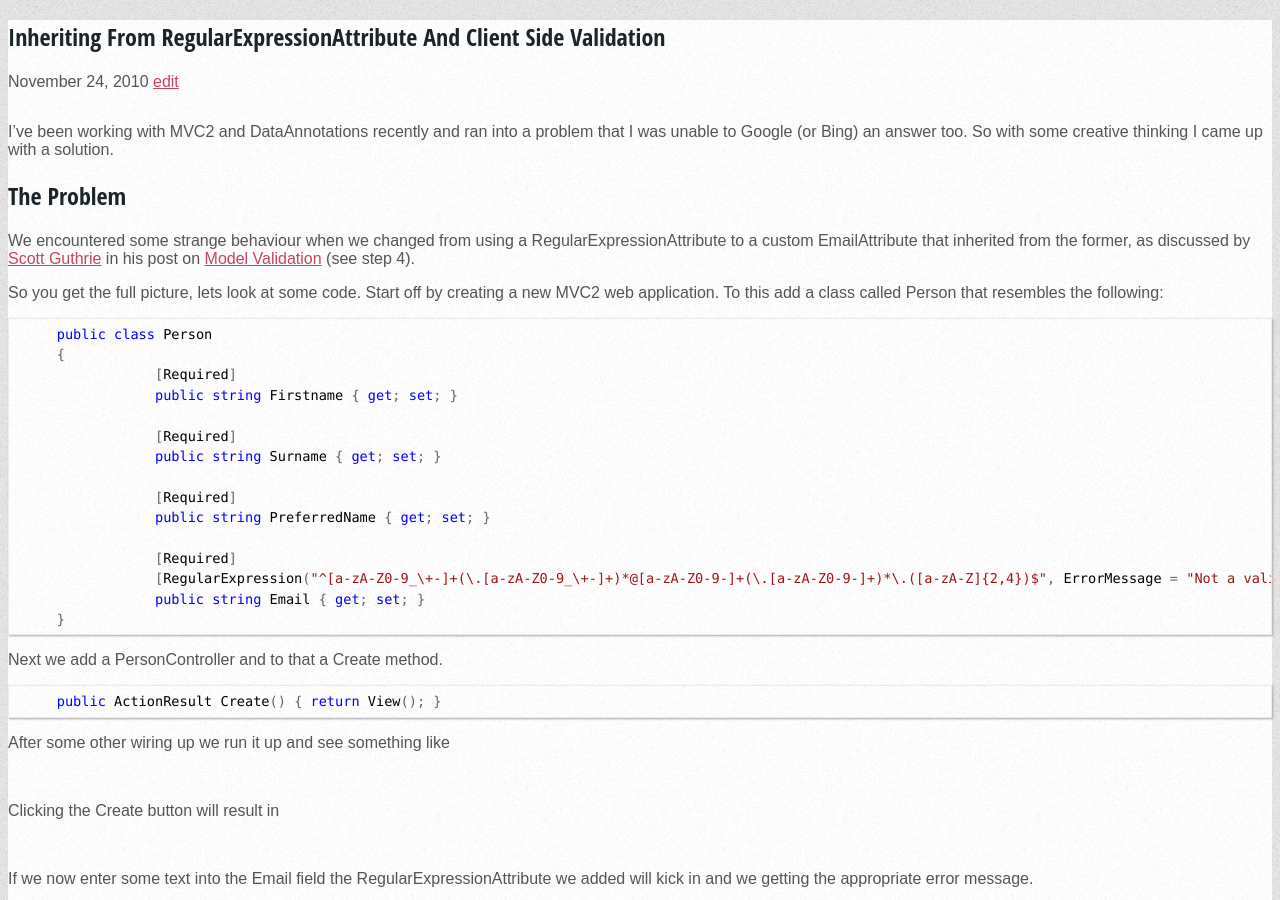
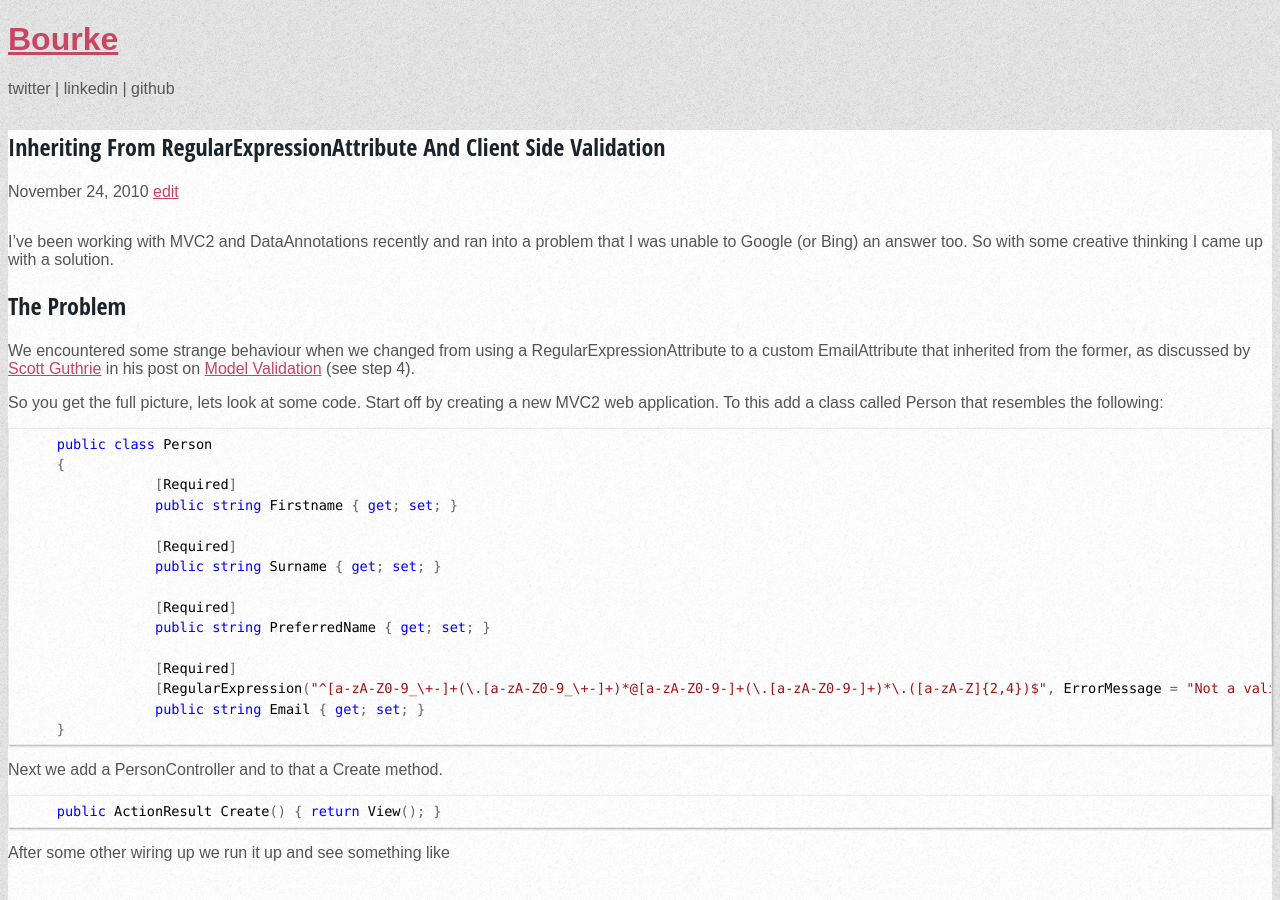
Before and after one commit to jfbourke/jfbourke.github.io, a Jekyll site: the page built from index.html, in a window 1280 px wide and 900 px high. Built offline with Jekyll 4.4.1, drawn with Linux system fonts in a browser that asks for light colours; nearby versions of some CDN libraries; Markdown is read by kramdown in place of the engine named in the settings; the list of posts is cut into pages by our own code.

Commit message:
Applying new look

```diff
--- a/_layouts/default.html
+++ b/_layouts/default.html
@@ -1,4 +1,11 @@
 {% include head.html %}
+
+<body>
+
+	<header id="site-header">
+		<h1><a href="./">Bourke</a></h1>
+		<p>twitter | linkedin | github</p>
+	</header>
 
 <main id="content" role="main">
 {{ content }}
```
